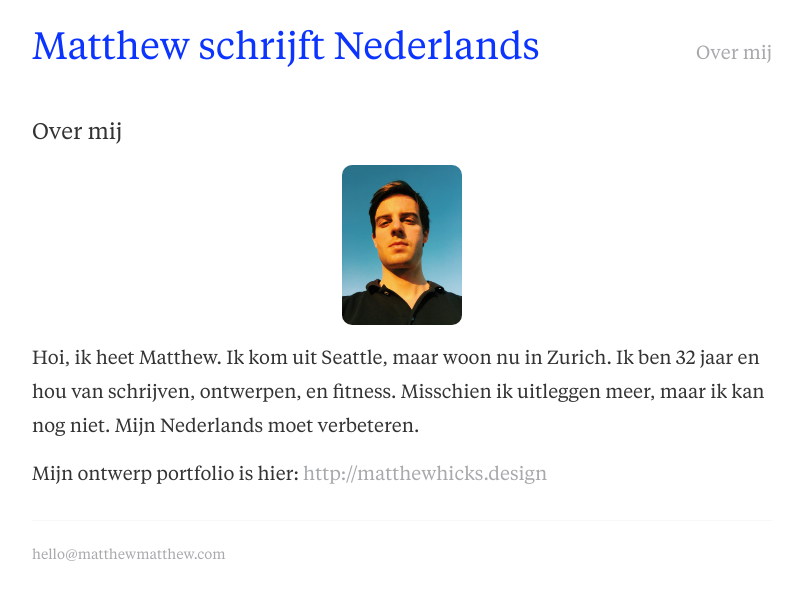
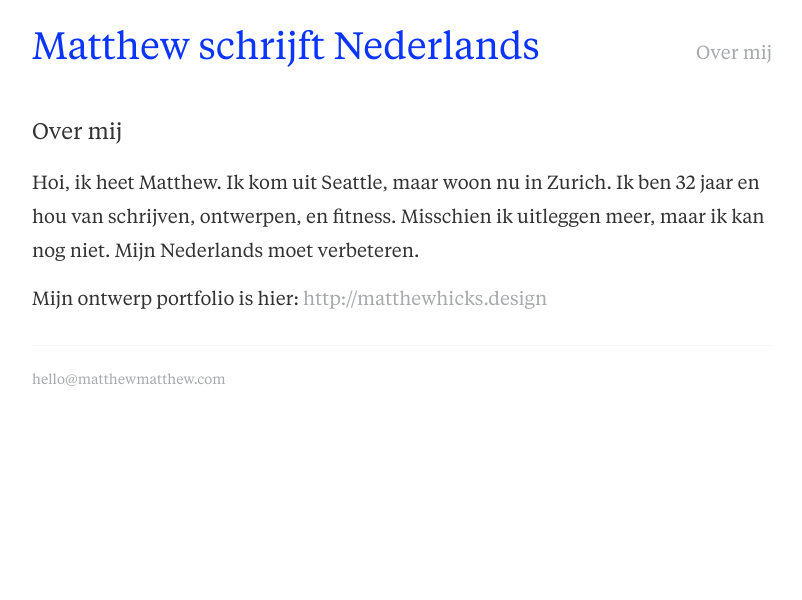
Before and after one commit to matthewyeah/matthewhicksnl, a Jekyll site: the page built from about.md, in a window 1280 px wide. Shown: the top 600 px of the page, without its empty margins (238-1040 px from the left). Built offline with Jekyll 4.4.1, drawn with Linux system fonts in a browser that asks for light colours.

Commit message:
deleted pic

```diff
--- a/about.md
+++ b/about.md
@@ -4,7 +4,7 @@ title: Over mij
 permalink: /over/
 ---
 
-![matthew picture](/assets/images/matthewpic.jpg "Title")
+<!--![matthew picture](/assets/images/matthewpic.jpg "Title")-->
 
 Hoi, ik heet Matthew. Ik kom uit Seattle, maar woon nu in Zurich. Ik ben 32 jaar en hou van schrijven, ontwerpen, en fitness. Misschien ik uitleggen meer, maar ik kan nog niet. Mijn Nederlands moet verbeteren.
 
```
